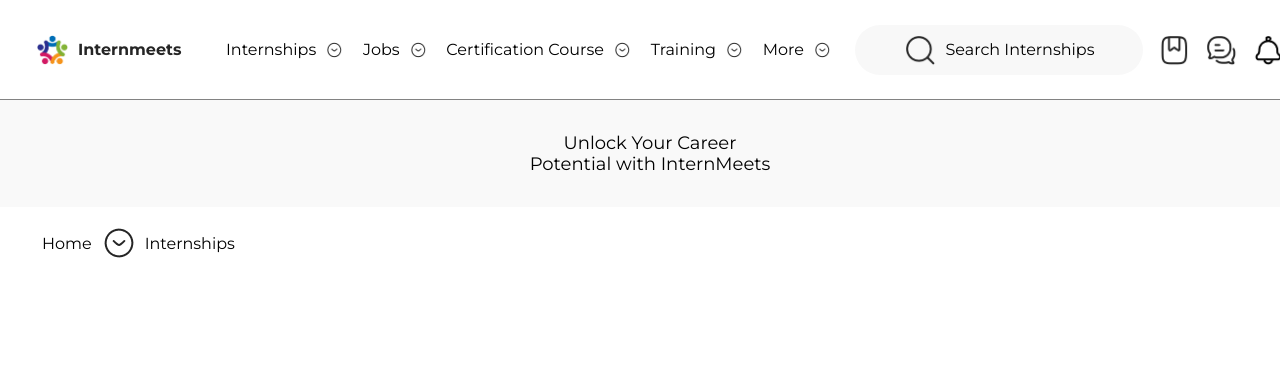
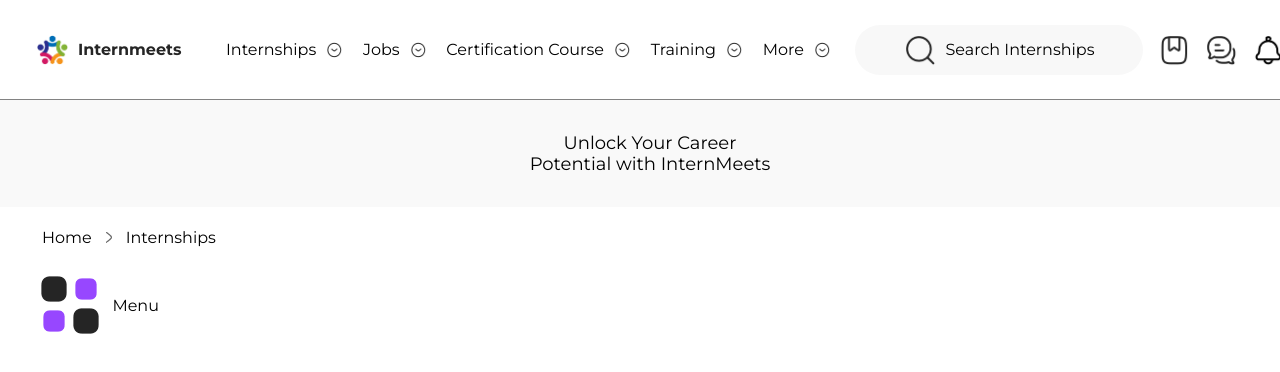
Before and after one commit to sachin-sss/Internship-Tasks, a plain HTML site: page Find Page/index.html in a window 1280 px wide. Drawn offline with Linux system fonts and the light colour scheme; a web font is replaced by a local one.

Commit message:
Added necessary png files along with its necessary codes

```diff
--- a/Find Page/index.html
+++ b/Find Page/index.html
@@ -65,8 +65,13 @@
 
         <div class="hometointernships">
             Home
-            <img src="logo1.png" alt="rightarrow">
+            <img src="rightarrow.png" alt="rightarrow">
             Internships
+        </div>
+
+        <div class="menu">
+            <img src="menuopt.png" alt="menuopt">
+            Menu
         </div>
 
 
--- a/Find Page/style.css
+++ b/Find Page/style.css
@@ -332,7 +332,22 @@
     justify-content: row;
     align-items: center;
     padding: 10px;
-    gap: 10px;
+    gap: 7px;
     margin-top: 10px;
     margin-left: 2rem;
 }
+
+
+.hometointernships img{
+    width: 20px;
+    height: 20px;
+}
+
+.menu{
+    display: flex;
+    flex-direction: row;
+    margin-left: 2.4rem;
+    margin-top: 1rem;
+    gap: 10px;
+    align-items: center;
+}
```
Also changed, not shown: Find Page/menuopt.png (added), Find Page/rightarrow.png (added).
